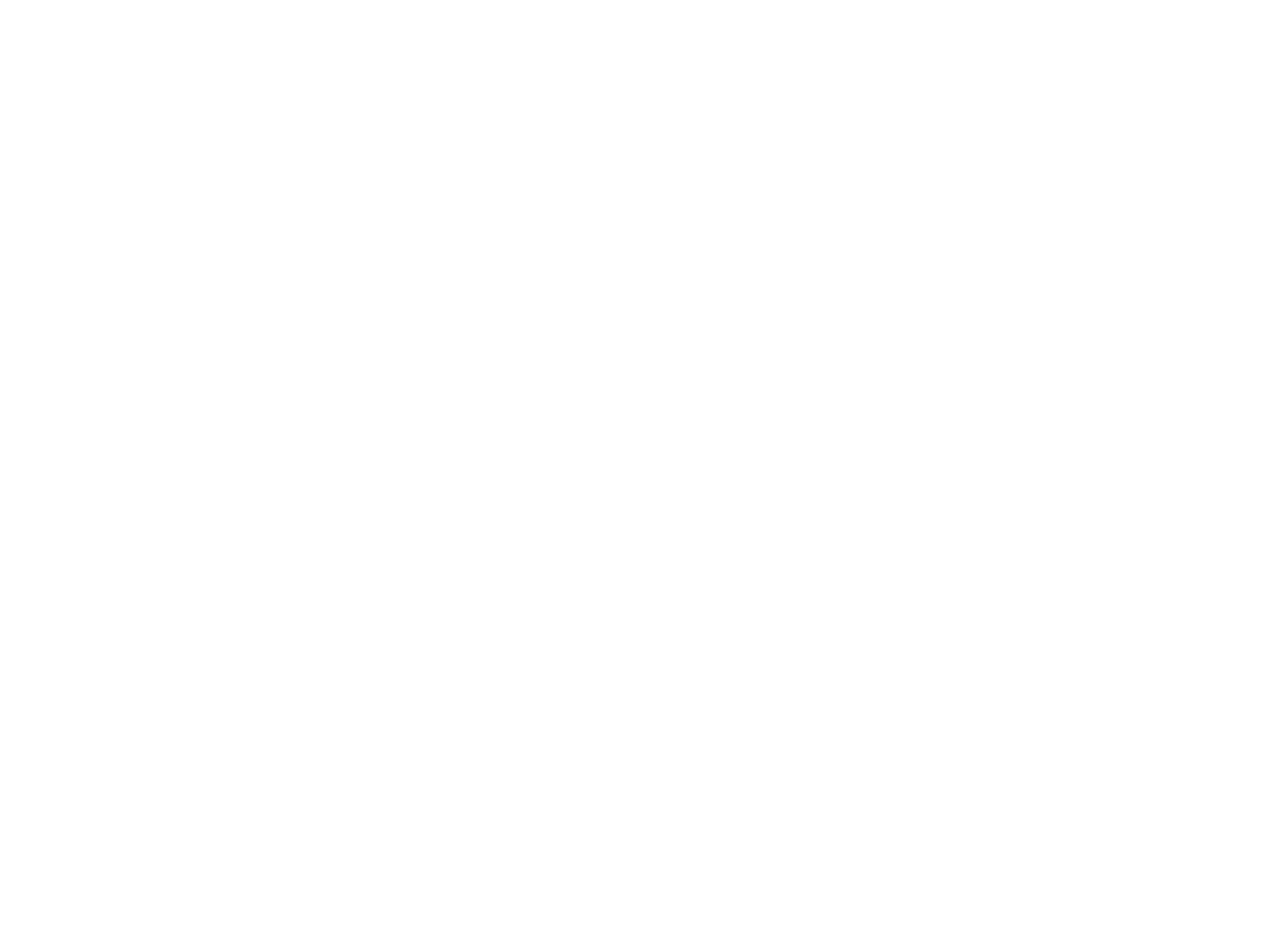
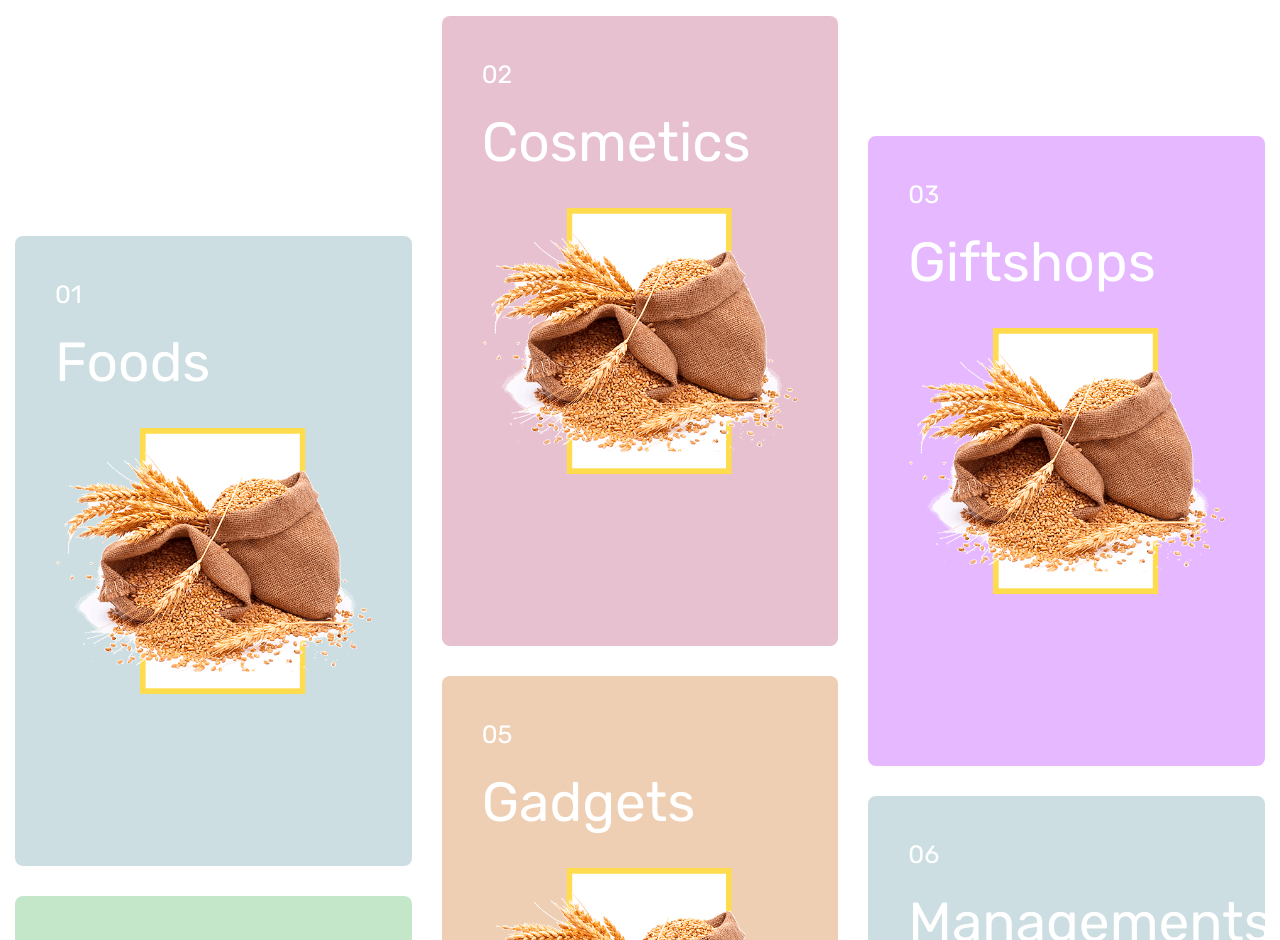
Before and after one commit to iftikharrasha/haatbazar-materialized, a React (Create React App) app: page / in a window 1280 px wide. Shown: the part 1860-2800 px from the top of the page. Built offline with nearby package versions, Linux system fonts and the light colour scheme.

Commit message:
Category cards added

```diff
--- a/src/App.css
+++ b/src/App.css
@@ -1,8 +1,6 @@
 .App {
-  text-align: center;
   font-family: 'Rubik', sans-serif;
 	color: #2D2E2F;
-  height: 4000px;
 }
 
 .App-logo {
@@ -40,6 +38,7 @@
   }
 }
 
+/**wizard starts from here**/
 .c_custom {
 	max-width: 1640px !important;
 }
@@ -52,3 +51,109 @@
 	font-size: 50px;
 	font-weight: 600;
 }
+
+.reg-55{
+	font-size: 55px;
+	font-weight: 400;
+}
+
+a:hover{
+	text-decoration:none;
+}
+
+.bg-tag-1{
+  background-color: #E6B8FF;
+}
+
+.bg-tag-2{
+  background-color: rgb(232,193,209);
+}
+
+.bg-tag-3{
+  background-color: #C4E7C9;
+}
+
+.bg-tag-4{
+  background-color: #EFCFB3;
+}
+
+.bg-tag-5{
+  background-color: #CCDEE2;
+}
+
+.bg-tag-6{
+  background-color: #282828;
+}
+
+/* Extra small devices (portrait phones, less than 576px) */
+@media (max-width: 575.98px) {
+  .semi-50 {
+      font-size: 26px;
+  }
+
+  .reg-25 {
+      font-size: 13px;
+  }
+
+  .reg-55 {
+    font-size: 32px;
+  }
+}
+
+/* Small devices (landscape phones, 576px and up) */
+@media (min-width: 576px) and (max-width: 767.98px) {
+  .semi-50 {
+      font-size: 26px;
+  }
+
+  .reg-25 {
+      font-size: 13px;
+  }
+
+  .reg-55{
+    font-size: 38px;
+  }
+
+  .reg-55 {
+    font-size: 22px;
+  }
+
+}
+
+/* Medium devices(sm) (tablets, 768px and up) */
+@media (min-width: 768px) and (max-width: 991.98px) {
+    .semi-50 {
+      font-size: 26px;
+  }
+
+  .reg-25 {
+      font-size: 13px;
+  }
+
+  .reg-55{
+    font-size: 38px;
+  }
+
+  .reg-55 {
+    font-size: 22px;
+  }
+}
+
+/* Large devices(md) (desktops, 992px and up) */
+@media (min-width: 992px) and (max-width: 1199.98px) {
+    .semi-50 {
+      font-size: 31px;
+  }
+
+  .reg-25 {
+      font-size: 15px;
+  }
+
+  .reg-55{
+    font-size: 38px;
+  }
+}
+
+/* Extra large devices (large desktops, 1200px and up) */
+@media (min-width: 1200px) {
+}
--- a/src/App.js
+++ b/src/App.js
@@ -2,6 +2,7 @@
 import 'bootstrap/dist/css/bootstrap.min.css';
 // import { Button } from '@material-ui/core';
 import './App.css';
+import CategoryCard from './Components/CategoryCard/CategoryCard';
 import Header from './Components/Header/Header';
 import Hero from './Components/Hero/Hero';
 
@@ -10,6 +11,7 @@
     <div className="App">
       <Header></Header>
       <Hero></Hero>
+      <CategoryCard></CategoryCard>
     </div>
   );
 }
--- /dev/null
+++ b/src/Components/CategoryCard/CategoryCard.css
@@ -0,0 +1,98 @@
+.category-card {
+    height: 630px;
+    width: 100%;
+    position: relative;
+    margin-top: 30px;
+	opacity: 1;
+	transition: all 0.2s ease-in-out 0s;
+    padding: 40px;
+	color: white;
+	border-radius:8px;
+}
+
+.category-card:hover {
+    background-color: #282828;
+    transform: translateX(0%)translateY(-3%)scaleX(1)scaleY(1)rotate(0deg)skewX(0deg)skewY(0deg);
+}
+
+.category-card:hover h4{
+    color: #EFCFB3;
+}
+
+.mt-30{
+	margin-top:30px;
+}
+
+
+.mt-150{
+	margin-top:150px;
+}
+
+.mt-250{
+	margin-top:250px;
+}
+
+
+/* Extra small devices (portrait phones, less than 576px) */
+@media (max-width: 575.98px) {
+    .category-card {
+        height: 490px;
+    }
+
+    .mt-150 {
+        margin-top: 30px;
+    }
+
+    .mt-250 {
+        margin-top: 350px;
+    }
+}
+
+/* Small devices (landscape phones, 576px and up) */
+@media (min-width: 576px) and (max-width: 767.98px) {
+    .category-card{
+        height:310px;
+    }
+
+    .mt-150 {
+        margin-top: 70px;
+    }
+
+    .mt-250 {
+        margin-top: 150px;
+    }
+}
+
+/* Medium devices(sm) (tablets, 768px and up) */
+@media (min-width: 768px) and (max-width: 991.98px) {
+    .category-card{
+        height:310px;
+    }
+
+    .mt-150 {
+      margin-top: 70px;
+    }
+
+    .mt-250 {
+      margin-top: 150px;
+    }
+}
+
+/* Large devices(md) (desktops, 992px and up) */
+@media (min-width: 992px) and (max-width: 1199.98px) {
+    .category-card{
+        height:410px;
+    }
+
+  .mt-150 {
+    margin-top: 70px;
+  }
+
+  .mt-250 {
+    margin-top: 150px;
+  }
+}
+
+/* Extra large devices (large desktops, 1200px and up) */
+@media (min-width: 1200px) {
+}
--- /dev/null
+++ b/src/Components/CategoryCard/CategoryCard.js
@@ -0,0 +1,67 @@
+import React from 'react';
+import './CategoryCard.css';
+import { Container, Row, Col } from 'react-bootstrap';
+import food from '../../img/food.png';
+
+const CategoryCard = () => {
+    return (
+        <>
+            <section className="cat-card my-5" id="two">
+                <Container className="c_custom">
+                    <Row>
+                        <Col sm={4}>
+                                    <a href="#">
+                                        <div className="category-card mt-250 bg-tag-5">
+                                            <p className="reg-25"><span>01</span></p>
+                                            <h4 className="reg-55"><span>Foods</span></h4>
+                                            <img className="img-fluid pt-4" src={food} alt=""/>
+                                        </div>
+                                    </a>
+                                    <a href="#">
+                                        <div className="category-card mt-30 bg-tag-3">
+                                            <p className="reg-25"><span>04</span></p>
+                                            <h4 className="reg-55"><span>Clothings</span></h4>
+                                            <img className="img-fluid pt-4" src={food} alt=""/>
+                                        </div>
+                                    </a>
+                        </Col>
+                        <Col sm={4}>
+                                    <a href="#">
+                                        <div className="category-card bg-tag-2">
+                                            <p className="reg-25"><span>02</span></p>
+                                            <h4 className="reg-55"><span>Cosmetics</span></h4>
+                                            <img className="img-fluid pt-4" src={food} alt=""/>
+                                        </div>
+                                    </a>
+                                    <a href="#">
+                                        <div className="category-card bg-tag-4">
+                                            <p className="reg-25"><span>05</span></p>
+                                            <h4 className="reg-55"><span>Gadgets</span></h4>
+                                            <img className="img-fluid pt-4" src={food} alt=""/>
+                                        </div>
+                                    </a>
+                        </Col>
+                        <Col sm={4}>
+                                    <a href="#">
+                                        <div className="category-card mt-150 bg-tag-1">
+                                            <p className="reg-25"><span>03</span></p>
+                                            <h4 className="reg-55"><span>Giftshops</span></h4>
+                                            <img className="img-fluid pt-4" src={food} alt=""/>
+                                        </div>
+                                    </a>
+                                    <a href="#">
+                                        <div className="category-card mt-30 bg-tag-5">
+                                            <p className="reg-25"><span>06</span></p>
+                                            <h4 className="reg-55"><span>Managements</span></h4>
+                                            <img className="img-fluid pt-4" src={food} alt=""/>
+                                        </div>
+                                    </a>
+                        </Col>
+                    </Row>
+                </Container>
+            </section>
+        </>
+    );
+};
+
+export default CategoryCard;
--- a/src/Components/Hero/Hero.css
+++ b/src/Components/Hero/Hero.css
@@ -1,3 +1,7 @@
+.hero{
+  text-align: center;
+}
+
 .svg-red{
     width: 25%;
     height: 578px;
@@ -78,14 +82,6 @@
     .h-1570 {
         height: auto;
     }
-
-    .semi-50 {
-        font-size: 26px;
-    }
-
-    .reg-25 {
-        font-size: 13px;
-    }
 }
 
 /* Small devices (landscape phones, 576px and up) */
@@ -117,15 +113,6 @@
     .h-1570 {
         height: 1070px;
     }
-
-    .semi-50 {
-        font-size: 26px;
-    }
-
-    .reg-25 {
-        font-size: 13px;
-    }
-	/* header starts */
 }
 
 /* Medium devices(sm) (tablets, 768px and up) */
@@ -156,14 +143,6 @@
 
     .h-1570 {
         height: 1070px;
-    }
-
-    .semi-50 {
-        font-size: 26px;
-    }
-
-    .reg-25 {
-        font-size: 13px;
     }
 }
 
@@ -196,14 +175,6 @@
     .h-1570 {
         height: 1070px;
     }
-
-    .semi-50 {
-        font-size: 31px;
-    }
-
-    .reg-25 {
-        font-size: 15px;
-    }
 }
 
 /* Extra large devices (large desktops, 1200px and up) */
```
